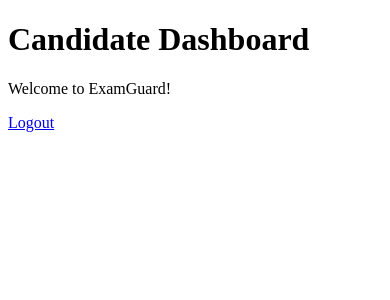
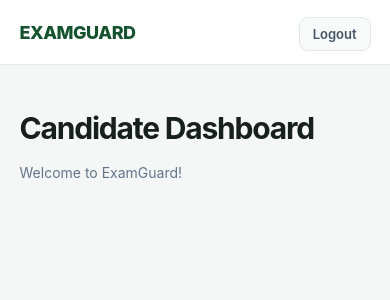
Before and after one commit to Kousalyasadhu25/ExamGuard, a Flask app: page /dashboard in a window 390 px wide. Shown: the top 300 px of the page. Run offline with Flask 3, Linux system fonts and the light colour scheme; the visitor is signed in with stand-in values (Sample User, id 1); data comes from the database, SQL or seed files in the repository; both versions use the stored data as it was after the commit.

Commit message:
Add project files

```diff
--- a/templates/dashboard.html
+++ b/templates/dashboard.html
@@ -1,8 +1,118 @@
+
 <!DOCTYPE html>
 <html>
 
 <head>
     <title>ExamGuard Dashboard</title>
+
+    <style>
+        * {
+            margin: 0;
+            padding: 0;
+            box-sizing: border-box;
+        }
+
+        body {
+            min-height: 100vh;
+            font-family: Inter, -apple-system, BlinkMacSystemFont, "Segoe UI", sans-serif;
+            background: #f4f7f5;
+            color: #17201c;
+            display: flex;
+            flex-direction: column;
+        }
+
+        /* ================= NAVBAR ================= */
+
+        body::before {
+            content: "EXAMGUARD";
+            display: flex;
+            align-items: center;
+            height: 72px;
+            padding: 0 7%;
+            background: #ffffff;
+            border-bottom: 1px solid #e5ebe7;
+            color: #14532d;
+            font-size: 20px;
+            font-weight: 800;
+            letter-spacing: -0.5px;
+        }
+
+        /* ================= MAIN ================= */
+
+        h1 {
+            width: min(900px, 90%);
+            margin: 65px auto 15px;
+            font-size: 38px;
+            line-height: 1.2;
+            letter-spacing: -1.2px;
+            color: #17201c;
+        }
+
+        p {
+            width: min(900px, 90%);
+            margin: 0 auto;
+            color: #64748b;
+            font-size: 16px;
+            line-height: 1.7;
+        }
+
+        /* ================= LOGOUT ================= */
+
+        a {
+            position: absolute;
+            top: 21px;
+            right: 7%;
+            text-decoration: none;
+            color: #475569;
+            background: #f8faf9;
+            border: 1px solid #e2e8e4;
+            padding: 9px 17px;
+            border-radius: 9px;
+            font-size: 14px;
+            font-weight: 600;
+            transition: all 0.2s ease;
+        }
+
+        a:hover {
+            background: #f0fdf4;
+            color: #15803d;
+            border-color: #bbf7d0;
+            transform: translateY(-1px);
+        }
+
+        /* ================= DASHBOARD CONTENT ================= */
+
+        h1 + p {
+            margin-bottom: 35px;
+        }
+
+        /* ================= MOBILE ================= */
+
+        @media (max-width: 600px) {
+
+            body::before {
+                height: 64px;
+                padding: 0 5%;
+                font-size: 18px;
+            }
+
+            a {
+                top: 17px;
+                right: 5%;
+                padding: 8px 13px;
+                font-size: 13px;
+            }
+
+            h1 {
+                margin-top: 45px;
+                font-size: 30px;
+            }
+
+            p {
+                font-size: 14px;
+            }
+        }
+    </style>
 </head>
 
 <body>
```
Also changed, not shown: database/examguard.db.
